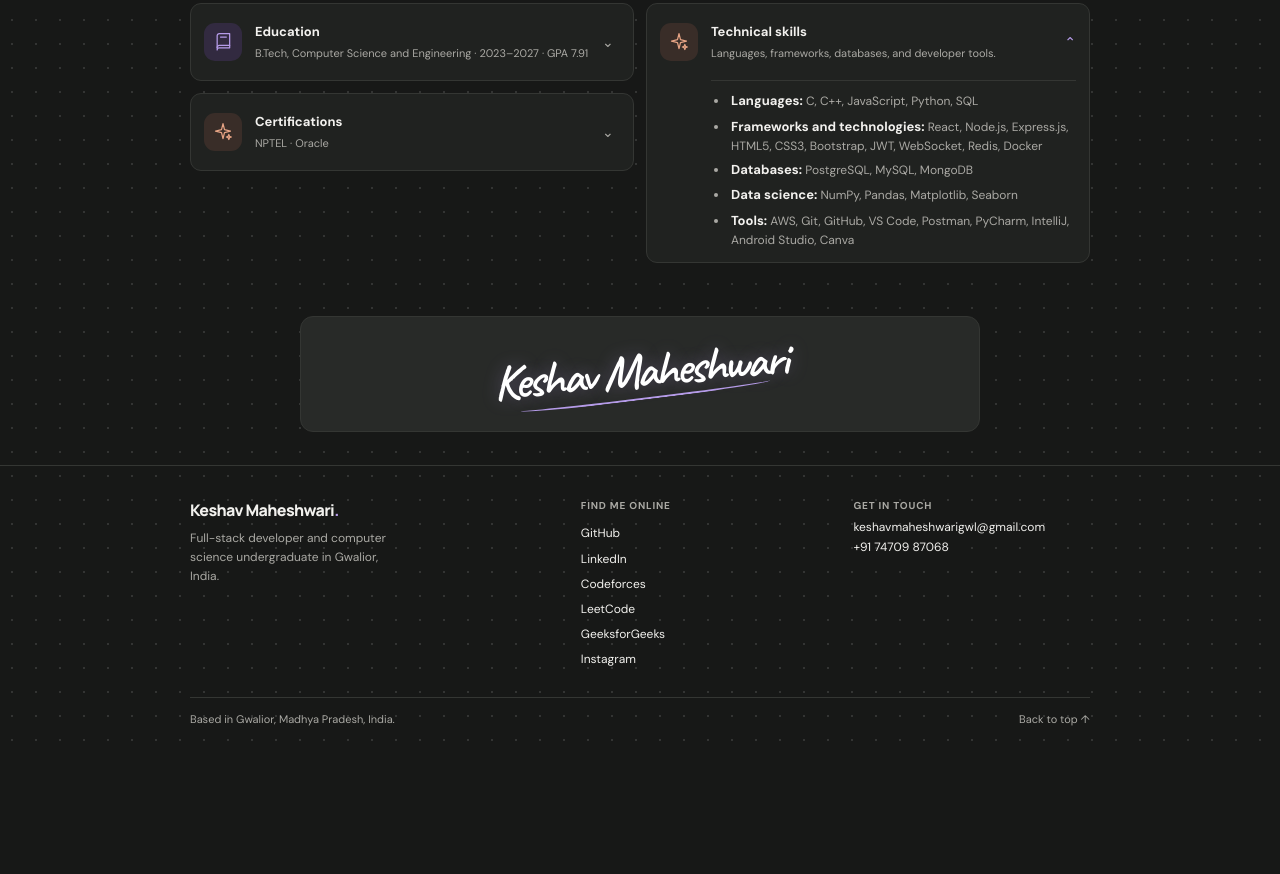
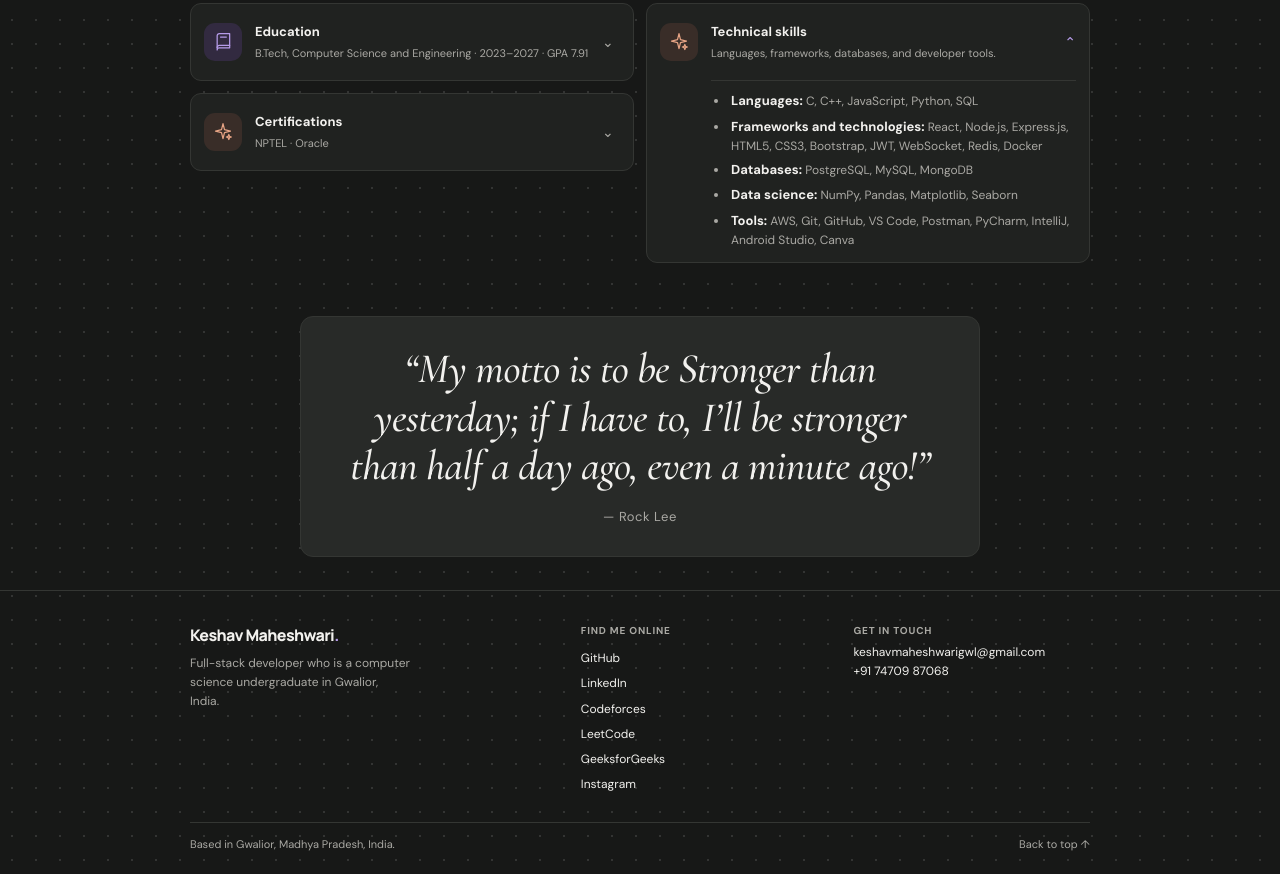
Before and after one commit to keshavzolo/portfolio, a plain HTML site: page index.html in a window 1280 px wide. Shown: the part 1720-2594 px from the top of the page. Before the commit the page ends 2469 px from the top, so only its background shows below. Drawn offline with nearby package versions, Linux system fonts and the light colour scheme; no server answers.

Commit message:
Update portfolio quote and footer
Co-authored-by: Copilot <223556219+Copilot@users.noreply.github.com>

```diff
--- a/index.html
+++ b/index.html
@@ -384,7 +384,10 @@
     </main>
 
     <aside class="closing-note wrap" aria-label="A thought to take with you">
-      <span class="signature-mark" aria-hidden="true">Keshav Maheshwari</span>
+      <blockquote class="closing-quote">
+        <p>“My motto is to be Stronger than yesterday; if I have to, I’ll be stronger than half a day ago, even a minute ago!”</p>
+        <cite>— Rock Lee</cite>
+      </blockquote>
     </aside>
 
     <footer class="site-footer">
@@ -392,7 +395,7 @@
         <div class="footer-top">
           <div class="footer-brand">
             <a class="footer-name" href="#home">Keshav Maheshwari<span class="brand-dot">.</span></a>
-            <p>Full-stack developer and computer science undergraduate in Gwalior, India.</p>
+            <p>Full-stack developer who is a computer science undergraduate in Gwalior, India.</p>
           </div>
           <nav class="footer-nav" aria-label="Footer navigation">
             <span class="footer-label">Find me online</span>
--- a/style.css
+++ b/style.css
@@ -1,4 +1,4 @@
-@import url("https://fonts.googleapis.com/css2?family=Caveat:wght@500;600&family=DM+Sans:wght@400;500;600;700&family=Manrope:wght@400;500;600;700;800&display=swap");
+@import url("https://fonts.googleapis.com/css2?family=Caveat:wght@500;600&family=Cormorant+Garamond:ital,wght@0,500;0,600;1,500&family=DM+Sans:wght@400;500;600;700&family=Manrope:wght@400;500;600;700;800&display=swap");
 
 :root {
   color-scheme: light;
@@ -1794,42 +1794,41 @@ html.dark .icon-sparkle {
 .closing-note {
   display: flex;
   max-width: 680px;
-  min-height: 116px;
+  min-height: 160px;
   align-items: center;
   justify-content: center;
   gap: 13px;
   margin-top: 15px;
   margin-bottom: 33px;
+  padding: 28px 36px;
   border: 1px solid var(--line);
   border-radius: 13px;
   background: var(--surface-soft);
 }
 
-.signature-mark {
+.closing-quote {
   position: relative;
-  display: inline-block;
-  padding: 0 6px 7px;
-  color: #fff;
-  font-family: Caveat, "Segoe Script", cursive;
-  font-size: clamp(34px, 6vw, 50px);
+  width: 100%;
+  margin: 0;
+  text-align: center;
+}
+
+.closing-quote p {
+  margin: 0 0 14px;
+  color: var(--ink);
+  font-family: "Cormorant Garamond", Georgia, "Times New Roman", serif;
+  font-size: clamp(28px, 4vw, 42px);
   font-weight: 600;
-  letter-spacing: -0.06em;
-  line-height: 1;
-  white-space: nowrap;
-  text-shadow: 0 0 18px rgba(181, 155, 232, 0.3);
-  transform: rotate(-5deg);
-}
-
-.signature-mark::after {
-  position: absolute;
-  right: 8%;
-  bottom: 3px;
-  left: 10%;
-  height: 6px;
-  border-bottom: 2px solid var(--accent);
-  border-radius: 50%;
-  content: "";
-  transform: rotate(-2deg);
+  font-style: italic;
+  letter-spacing: -0.015em;
+  line-height: 1.15;
+}
+
+.closing-quote cite {
+  color: var(--muted);
+  font-size: 13px;
+  font-style: normal;
+  letter-spacing: 0.04em;
 }
 
 .site-footer {
```
